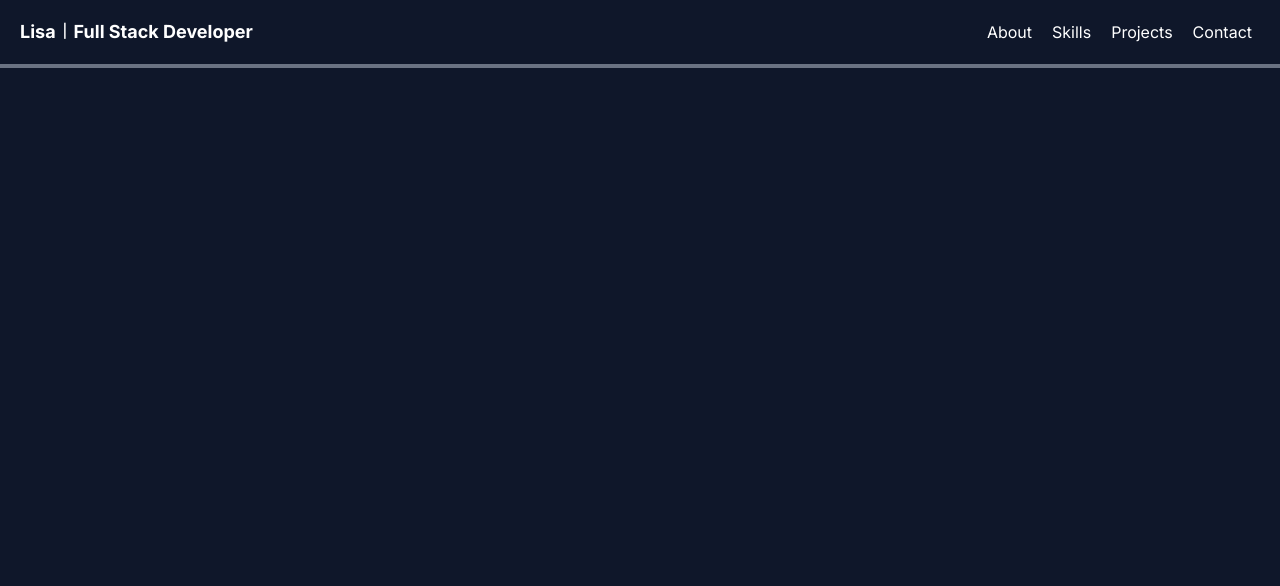
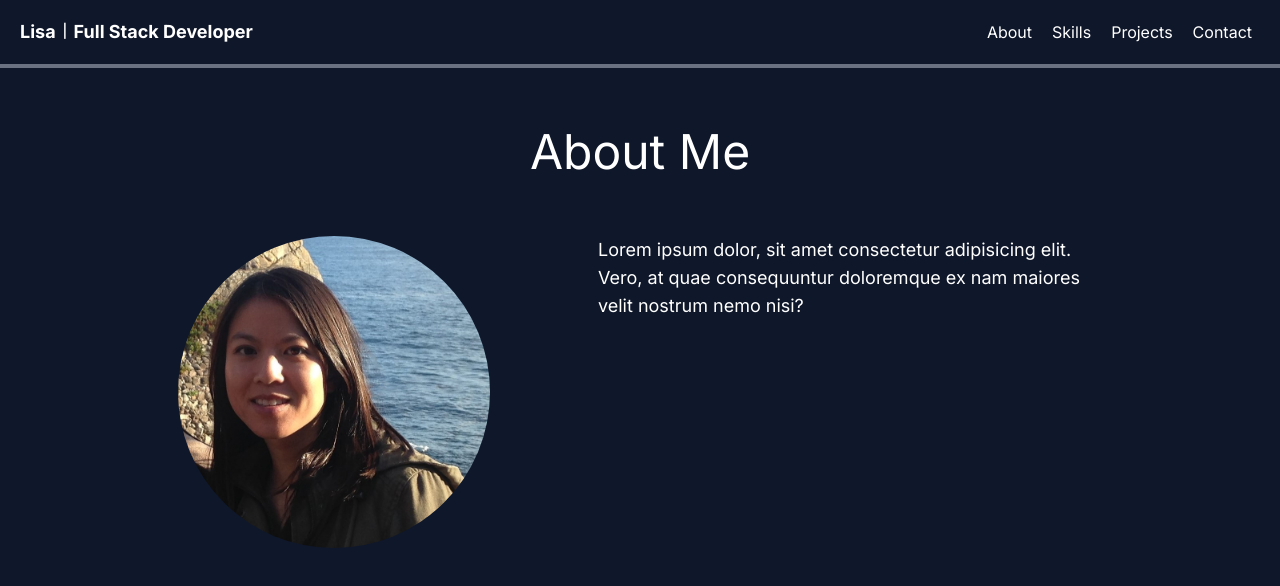
Before and after one commit to lc1715/Portfolio, a Next.js app: page / in a window 1280 px wide. Shown: the top 586 px of the page. Built offline with nearby package versions, Linux system fonts and the light colour scheme.

Commit message:
add about me section

```diff
--- a/src/app/components/About.jsx
+++ b/src/app/components/About.jsx
@@ -2,8 +2,21 @@
 
 export default function About() {
     return (
-        <section id="About">
+        <section id="About" className="flex flex-col justify-center items-center pt-32">
+            <h2 className="text-4xl md:text-5xl">About Me</h2>
 
-        </section >
+            <div className="flex flex-wrap justify-center gap-x-[100px] pt-9 md:pt-12 lg:pt-[60px]">
+                <img
+                    className="rounded-full object-cover w-72 h-72 md:w-[312px] md:h-[312px]"
+                    src="/self.jpg"
+                    alt="Picture of Lisa Chan"
+                />
+                <div className="flex justify-center text-lg max-w-lg pt-8 lg:pt-0 px-8 lg:px-2">
+                    <p>
+                        Lorem ipsum dolor, sit amet consectetur adipisicing elit. Vero, at quae consequuntur doloremque ex nam maiores velit nostrum nemo nisi?
+                    </p>
+                </div>
+            </div >
+        </section>
     );
 }
```
Also changed, not shown: public/self.jpg (added).
